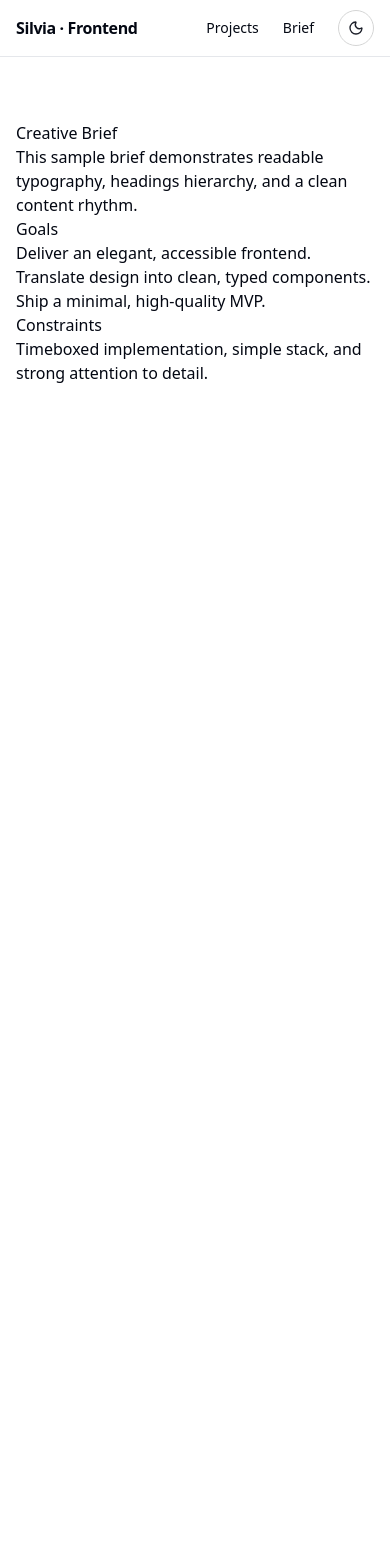
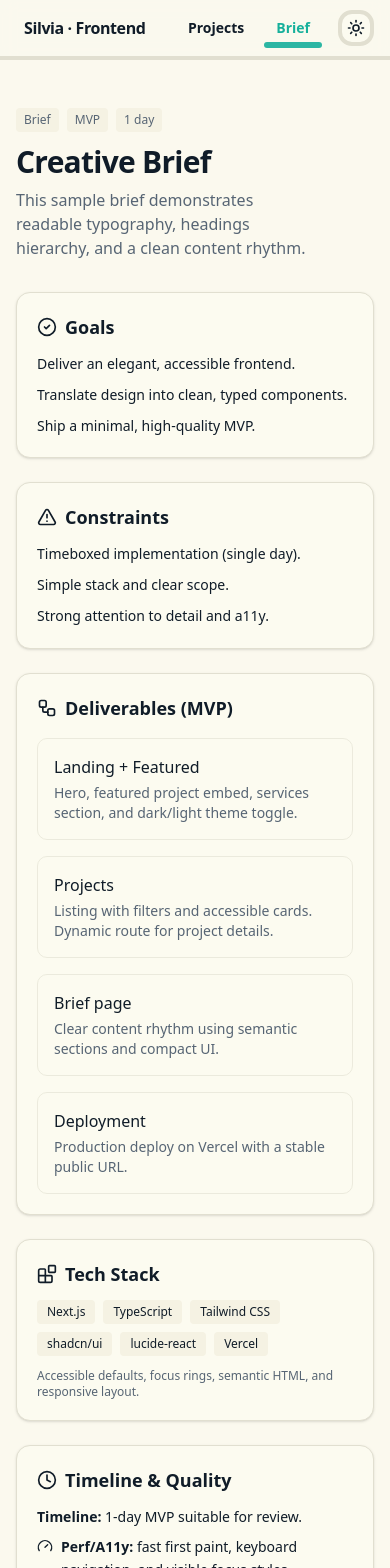
Before and after one commit to seha3/hooman-mvp, a Next.js app: page /brief in a window 390 px wide. Shown: the top 1568 px of the page. Before the commit the page ends 844 px from the top, so only its background shows below. Built offline with nearby package versions, Linux system fonts and the light colour scheme.

Commit message:
styles: improvement to styles and light/dark mode

```diff
--- a/src/app/brief/page.tsx
+++ b/src/app/brief/page.tsx
@@ -1,23 +1,138 @@
+// src/app/brief/page.tsx
 import SiteHeader from "@/components/SiteHeader";
+import Link from "next/link";
+import { CheckCircle2, AlertTriangle, Clock, Gauge, Workflow, Blocks, ExternalLink } from "lucide-react";
 
 export default function BriefPage() {
   return (
     <>
       <SiteHeader />
-      <main className="py-16 bg-background transition-colors duration-300">
-        <article className="prose prose-neutral max-w-3xl mx-auto px-4 md:px-0">
-          <h1>Creative Brief</h1>
-          <p>
+      <main className="py-12 md:py-16">
+        <article className="max-w-5xl mx-auto px-4 md:px-8">
+          {/* Intro */}
+          <header className="mb-8 md:mb-10">
+            <div className="flex items-center gap-2 text-xs text-muted-foreground">
+              <span className="px-2 py-1 rounded bg-muted">Brief</span>
+              <span className="px-2 py-1 rounded bg-muted">MVP</span>
+              <span className="px-2 py-1 rounded bg-muted">1 day</span>
+            </div>
+            <h1 className="mt-3 text-3xl md:text-4xl font-semibold tracking-tight">
+              Creative Brief
+            </h1>
+            <p className="mt-2 text-muted-foreground text-balance">
               This sample brief demonstrates readable typography, headings hierarchy, and a clean content rhythm.
             </p>
-          <h2>Goals</h2>
-          <ul>
+          </header>
+
+          {/* Two-column grid on desktop */}
+          <div className="grid gap-6 md:grid-cols-2">
+            {/* Goals */}
+            <section className="rounded-xl border border-border bg-card p-5 md:p-6 shadow-sm">
+              <h2 className="text-lg font-semibold flex items-center gap-2">
+                <CheckCircle2 className="h-5 w-5" /> Goals
+              </h2>
+              <ul className="mt-3 space-y-2 text-sm leading-relaxed">
                 <li>Deliver an elegant, accessible frontend.</li>
                 <li>Translate design into clean, typed components.</li>
                 <li>Ship a minimal, high-quality MVP.</li>
               </ul>
-          <h2>Constraints</h2>
-          <p>Timeboxed implementation, simple stack, and strong attention to detail.</p>
+            </section>
+
+            {/* Constraints */}
+            <section className="rounded-xl border border-border bg-card p-5 md:p-6 shadow-sm">
+              <h2 className="text-lg font-semibold flex items-center gap-2">
+                <AlertTriangle className="h-5 w-5" /> Constraints
+              </h2>
+              <ul className="mt-3 space-y-2 text-sm leading-relaxed">
+                <li>Timeboxed implementation (single day).</li>
+                <li>Simple stack and clear scope.</li>
+                <li>Strong attention to detail and a11y.</li>
+              </ul>
+            </section>
+
+            {/* Scope / Deliverables */}
+            <section className="rounded-xl border border-border bg-card p-5 md:p-6 shadow-sm md:col-span-2">
+              <h2 className="text-lg font-semibold flex items-center gap-2">
+                <Workflow className="h-5 w-5" /> Deliverables (MVP)
+              </h2>
+              <div className="mt-4 grid gap-4 sm:grid-cols-2">
+                <div className="rounded-lg border border-border/60 p-4">
+                  <h3 className="font-medium">Landing + Featured</h3>
+                  <p className="mt-1 text-sm text-muted-foreground">
+                    Hero, featured project embed, services section, and dark/light theme toggle.
+                  </p>
+                </div>
+                <div className="rounded-lg border border-border/60 p-4">
+                  <h3 className="font-medium">Projects</h3>
+                  <p className="mt-1 text-sm text-muted-foreground">
+                    Listing with filters and accessible cards. Dynamic route for project details.
+                  </p>
+                </div>
+                <div className="rounded-lg border border-border/60 p-4">
+                  <h3 className="font-medium">Brief page</h3>
+                  <p className="mt-1 text-sm text-muted-foreground">
+                    Clear content rhythm using semantic sections and compact UI.
+                  </p>
+                </div>
+                <div className="rounded-lg border border-border/60 p-4">
+                  <h3 className="font-medium">Deployment</h3>
+                  <p className="mt-1 text-sm text-muted-foreground">
+                    Production deploy on Vercel with a stable public URL.
+                  </p>
+                </div>
+              </div>
+            </section>
+
+            {/* Stack */}
+            <section className="rounded-xl border border-border bg-card p-5 md:p-6 shadow-sm">
+              <h2 className="text-lg font-semibold flex items-center gap-2">
+                <Blocks className="h-5 w-5" /> Tech Stack
+              </h2>
+              <ul className="mt-3 flex flex-wrap gap-2">
+                {["Next.js", "TypeScript", "Tailwind CSS", "shadcn/ui", "lucide-react", "Vercel"].map((t) => (
+                  <li key={t} className="px-2.5 py-1 rounded bg-muted text-xs">{t}</li>
+                ))}
+              </ul>
+              <div className="mt-3 text-xs text-muted-foreground">
+                Accessible defaults, focus rings, semantic HTML, and responsive layout.
+              </div>
+            </section>
+
+            {/* Timeline / Quality */}
+            <section className="rounded-xl border border-border bg-card p-5 md:p-6 shadow-sm">
+              <h2 className="text-lg font-semibold flex items-center gap-2">
+                <Clock className="h-5 w-5" /> Timeline & Quality
+              </h2>
+              <ul className="mt-3 space-y-2 text-sm leading-relaxed">
+                <li><strong>Timeline:</strong> 1-day MVP suitable for review.</li>
+                <li className="flex items-start gap-2">
+                  <Gauge className="h-4 w-4 mt-0.5 shrink-0" />
+                  <span><strong>Perf/A11y:</strong> fast first paint, keyboard navigation, and visible focus styles.</span>
+                </li>
+              </ul>
+            </section>
+          </div>
+
+          {/* Links */}
+          <footer className="mt-8 flex flex-wrap items-center gap-3">
+            <Link
+              href="/projects"
+              className="inline-flex items-center gap-2 rounded-lg px-4 py-2 text-sm font-medium
+                         border border-border bg-card hover:bg-accent/10 transition
+                         focus-visible:outline-none focus-visible:ring-2 focus-visible:ring-ring/60"
+            >
+              <ExternalLink className="h-4 w-4" />
+              View Projects
+                <Link
+                href="/"
+                className="inline-flex items-center gap-2 rounded-lg px-4 py-2 text-sm font-medium
+                            bg-primary text-primary-foreground hover:brightness-110 transition
+                            focus-visible:outline-none focus-visible:ring-2 focus-visible:ring-ring/60"
+                >
+                Back to Home
+                </Link>
+            </Link>
+          </footer>
         </article>
       </main>
     </>
--- a/src/app/globals.css
+++ b/src/app/globals.css
@@ -45,86 +45,89 @@
 
 :root {
   --radius: 0.625rem;
-  --background: oklch(1 0 0);
-  --foreground: oklch(0.13 0.028 261.692);
-  --card: oklch(1 0 0);
-  --card-foreground: oklch(0.13 0.028 261.692);
-  --popover: oklch(1 0 0);
-  --popover-foreground: oklch(0.13 0.028 261.692);
-  --primary: oklch(0.21 0.034 264.665);
-  --primary-foreground: oklch(0.985 0.002 247.839);
-  --secondary: oklch(0.967 0.003 264.542);
-  --secondary-foreground: oklch(0.21 0.034 264.665);
-  --muted: oklch(0.967 0.003 264.542);
-  --muted-foreground: oklch(0.551 0.027 264.364);
-  --accent: oklch(0.967 0.003 264.542);
-  --accent-foreground: oklch(0.21 0.034 264.665);
-  --destructive: oklch(0.577 0.245 27.325);
-  --border: oklch(0.928 0.006 264.531);
-  --input: oklch(0.928 0.006 264.531);
-  --ring: oklch(0.65 0.03 260);
-  --chart-1: oklch(0.646 0.222 41.116);
-  --chart-2: oklch(0.6 0.118 184.704);
-  --chart-3: oklch(0.398 0.07 227.392);
-  --chart-4: oklch(0.828 0.189 84.429);
-  --chart-5: oklch(0.769 0.188 70.08);
-  --sidebar: oklch(0.985 0.002 247.839);
-  --sidebar-foreground: oklch(0.13 0.028 261.692);
-  --sidebar-primary: oklch(0.21 0.034 264.665);
-  --sidebar-primary-foreground: oklch(0.985 0.002 247.839);
-  --sidebar-accent: oklch(0.967 0.003 264.542);
-  --sidebar-accent-foreground: oklch(0.21 0.034 264.665);
-  --sidebar-border: oklch(0.928 0.006 264.531);
-  --sidebar-ring: oklch(0.707 0.022 261.325);
+  --background: oklch(0.98 0.015 100);
+  --foreground: oklch(0.22 0.03 250);
+  --card: oklch(0.985 0.014 100);
+  --card-foreground: var(--foreground);
+  --popover: var(--card);
+  --popover-foreground: var(--foreground);
+  --primary: oklch(0.68 0.12 180);
+  --primary-foreground: oklch(0.98 0.01 250);
+  --secondary: oklch(0.78 0.14 95);
+  --secondary-foreground: oklch(0.22 0.03 250);
+  --muted: oklch(0.96 0.02 100);
+  --muted-foreground: oklch(0.50 0.03 250);
+  --accent: oklch(0.80 0.10 40);
+  --accent-foreground: oklch(0.25 0.04 250);
+  --destructive: oklch(0.65 0.20 25);
+  --border: oklch(0.90 0.02 100);
+  --input: var(--border);
+  --ring: oklch(0.70 0.10 330);
+  --chart-1: oklch(0.69 0.20 330);
+  --chart-2: oklch(0.82 0.16 175);
+  --chart-3: oklch(0.85 0.17 95);
+  --chart-4: oklch(0.72 0.15 55);
+  --chart-5: oklch(0.62 0.18 260);
+  --sidebar: oklch(0.98 0.015 100);
+  --sidebar-foreground: var(--foreground);
+  --sidebar-primary: var(--primary);
+  --sidebar-primary-foreground: var(--primary-foreground);
+  --sidebar-accent: var(--secondary);
+  --sidebar-accent-foreground: var(--secondary-foreground);
+  --sidebar-border: var(--border);
+  --sidebar-ring: var(--ring);
   --hero-gradient:
-    radial-gradient(1200px 400px at 100% -10%, oklch(var(--muted)) 0%, transparent 60%),
-    radial-gradient(800px 280px at -10% 10%,  oklch(var(--accent)/.55) 0%, transparent 65%),
-    radial-gradient(1px 1px at 25% 25%,       oklch(var(--border)/.70) 1px, transparent 0);
+    radial-gradient(1100px 360px at 85% -15%, oklch(var(--secondary)/.55) 0%, transparent 65%),
+    radial-gradient(900px 300px at -10% 110%, oklch(var(--accent)/.45) 0%, transparent 70%),
+    radial-gradient(1px 1px at 25% 25%, oklch(var(--border)/.75) 1px, transparent 0);
   --hero-repeat: no-repeat, no-repeat, repeat;
   --hero-size: auto, auto, 28px 28px;
   --hero-position: center, center, 0 0;
 }
 
 .dark {
-  --background: oklch(0.13 0.028 261.692);
-  --foreground: oklch(0.985 0.002 247.839);
-  --card: oklch(0.21 0.034 264.665);
-  --card-foreground: oklch(0.985 0.002 247.839);
-  --popover: oklch(0.21 0.034 264.665);
-  --popover-foreground: oklch(0.985 0.002 247.839);
-  --primary: oklch(0.928 0.006 264.531);
-  --primary-foreground: oklch(0.21 0.034 264.665);
-  --secondary: oklch(0.278 0.033 256.848);
-  --secondary-foreground: oklch(0.985 0.002 247.839);
-  --muted: oklch(0.278 0.033 256.848);
-  --muted-foreground: oklch(0.707 0.022 261.325);
-  --accent: oklch(0.278 0.033 256.848);
-  --accent-foreground: oklch(0.985 0.002 247.839);
-  --destructive: oklch(0.704 0.191 22.216);
-  --border: oklch(1 0 0 / 10%);
-  --input: oklch(1 0 0 / 15%);
-  --ring: oklch(0.551 0.027 264.364);
-  --chart-1: oklch(0.488 0.243 264.376);
-  --chart-2: oklch(0.696 0.17 162.48);
-  --chart-3: oklch(0.769 0.188 70.08);
-  --chart-4: oklch(0.627 0.265 303.9);
-  --chart-5: oklch(0.645 0.246 16.439);
-  --sidebar: oklch(0.21 0.034 264.665);
-  --sidebar-foreground: oklch(0.985 0.002 247.839);
-  --sidebar-primary: oklch(0.488 0.243 264.376);
-  --sidebar-primary-foreground: oklch(0.985 0.002 247.839);
-  --sidebar-accent: oklch(0.278 0.033 256.848);
-  --sidebar-accent-foreground: oklch(0.985 0.002 247.839);
-  --sidebar-border: oklch(1 0 0 / 10%);
-  --sidebar-ring: oklch(0.551 0.027 264.364);
+  --background: oklch(0.18 0.03 250);          /* graphite */
+  --foreground: oklch(0.97 0.01 100);
+  --card: oklch(0.22 0.03 250);
+  --card-foreground: var(--foreground);
+  --popover: var(--card);
+  --popover-foreground: var(--foreground);
+  ---primary: oklch(0.78 0.19 330);             /* +lum para contraste en dark */
+  --primary-foreground: oklch(0.20 0.03 250);
+  --secondary: oklch(0.78 0.10 165);
+  --secondary-foreground: oklch(0.18 0.03 250);
+  --muted: oklch(0.26 0.02 250);
+  --muted-foreground: oklch(0.78 0.03 250);
+  --accent: oklch(0.86 0.14 95);
+  --accent-foreground: oklch(0.20 0.03 250);
+  --destructive: oklch(0.72 0.18 25);
+  --border: oklch(1 0 0 / 12%);
+  --input: oklch(1 0 0 / 16%);
+  --ring: oklch(0.78 0.10 330);
+  --chart-2: oklch(0.74 0.16 175);
+  --chart-3: oklch(0.80 0.15 95);
+  --chart-4: oklch(0.70 0.14 55);
+  --chart-5: oklch(0.68 0.16 260);
+  --sidebar: oklch(0.22 0.03 250);
+  --sidebar-foreground: var(--foreground);
+  --sidebar-primary: var(--primary);
+  --sidebar-primary-foreground: var(--primary-foreground);
+  --sidebar-accent: var(--muted);
+  --sidebar-accent-foreground: var(--foreground);
+  --sidebar-border: oklch(1 0 0 / 12%);
+  --sidebar-ring: var(--ring);
   --hero-gradient:
-    radial-gradient(1000px 380px at 80% -20%, oklch(var(--primary)/.35) 0%, transparent 70%),
-    radial-gradient(800px 260px at 0% 120%,   oklch(var(--ring)/.25)    0%, transparent 75%),
-    radial-gradient(1px 1px at 25% 25%,       oklch(var(--border)/.55)  1px, transparent 0);
+    radial-gradient(1000px 340px at 80% -20%, oklch(var(--primary)/.32) 0%, transparent 70%),
+    radial-gradient(800px 260px at 0% 120%,   oklch(var(--accent)/.22) 0%, transparent 75%),
+    radial-gradient(1px 1px at 25% 25%,       oklch(var(--border)/.55) 1px, transparent 0);
   --hero-repeat: no-repeat, no-repeat, repeat;
   --hero-size: auto, auto, 28px 28px;
   --hero-position: center, center, 0 0;
 }
+
+/* utilidades “soft brutalism” */
+.brutal-shadow { box-shadow: 0 0 0 3px oklch(var(--border)) , 6px 6px 0 0 oklch(0 0 0 / .12); }
+.brutal-outline { outline: 3px solid oklch(var(--foreground)/.12); outline-offset: 0; }
 
 /* light background (only light mode) */
 .light-surface {
@@ -181,4 +184,13 @@
   body {
     @apply bg-background text-foreground;
   }
+    :where(button, [type="button"], [type="submit"], [type="reset"],
+         a, input, select, textarea):focus-visible {
+    outline: 3px solid oklch(var(--ring));
+    outline-offset: 2px;
+  }
+
+  :where(button, a):focus-visible {
+    border-radius: var(--radius-md);
+  }
 }
--- a/src/app/layout.tsx
+++ b/src/app/layout.tsx
@@ -1,6 +1,7 @@
 import type { Metadata } from "next";
 import { Geist, Geist_Mono } from "next/font/google";
 import "./globals.css";
+import { Providers } from "./providers";
 
 const geistSans = Geist({
   variable: "--font-geist-sans",
@@ -17,37 +18,25 @@ export const metadata: Metadata = {
   description: "Human-centred web experiences — MVP",
 };
 
-export default function RootLayout({
-  children,
-}: Readonly<{ children: React.ReactNode }>) {
+export default function RootLayout({ children }: { children: React.ReactNode }) {
   return (
     <html lang="en" suppressHydrationWarning>
-      <head>
+      <body className={`${geistSans.variable} ${geistMono.variable}`}>
+        {/* Aplica tema inicial antes de hidratar */}
         <script
           dangerouslySetInnerHTML={{
             __html: `
 (function () {
   try {
     var t = localStorage.getItem('theme');
-    if (!t) {
-      t = window.matchMedia('(prefers-color-scheme: dark)').matches ? 'dark' : 'light';
-    }
-    if (t === 'dark') document.documentElement.classList.add('dark');
+    if (!t) t = window.matchMedia('(prefers-color-scheme: dark)').matches ? 'dark' : 'light';
+    document.documentElement.classList.toggle('dark', t === 'dark');
   } catch (e) {}
 })();
           `,
           }}
         />
-      </head>
-      <body
-        className={[
-          geistSans.variable,
-          geistMono.variable,
-          "min-h-screen bg-background text-foreground antialiased",
-          "transition-colors duration-300",
-        ].join(" ")}
-      >
-        {children}
+        <Providers>{children}</Providers>
       </body>
     </html>
   );
--- /dev/null
+++ b/src/app/providers.tsx
@@ -0,0 +1,17 @@
+"use client";
+
+import { ThemeProvider } from "next-themes";
+
+export function Providers({ children }: { children: React.ReactNode }) {
+  return (
+    <ThemeProvider
+      attribute="class"
+      storageKey="theme"
+      defaultTheme="system"
+      enableSystem
+      disableTransitionOnChange
+    >
+      {children}
+    </ThemeProvider>
+  );
+}
--- /dev/null
+++ b/src/components/Button.tsx
@@ -0,0 +1,46 @@
+import { cn } from "@/lib/utils";
+import Link from "next/link";
+
+interface ButtonProps extends React.ButtonHTMLAttributes<HTMLButtonElement> {
+  variant?: "primary" | "outline" | "ghost";
+  href?: string;
+}
+
+export function Button({
+  variant = "primary",
+  href,
+  className,
+  children,
+  ...props
+}: ButtonProps) {
+  const base = "inline-flex items-center justify-center rounded-xl font-semibold transition-all duration-300 btn-shine";
+
+  const variants = {
+    primary: "bg-primary text-primary-foreground brutal-shadow hover:brightness-110",
+    outline:
+      "bg-background text-foreground border-4 border-border brutal-shadow hover:bg-muted",
+    ghost: "text-foreground hover:bg-muted/50",
+  };
+
+  const classes = cn(base, variants[variant], className);
+
+  if (href) {
+    const { onClick, ...rest } = props;
+    return (
+      <Link
+        href={href}
+        className={classes}
+        onClick={onClick as React.MouseEventHandler<HTMLAnchorElement> | undefined}
+        {...(rest as React.AnchorHTMLAttributes<HTMLAnchorElement>)}
+      >
+        {children}
+      </Link>
+    );
+  }
+
+  return (
+    <button className={classes} {...props}>
+      {children}
+    </button>
+  );
+}
--- a/src/components/FeaturedProject.tsx
+++ b/src/components/FeaturedProject.tsx
@@ -9,7 +9,6 @@ export default function FeaturedProject({ slug }: { slug: string }) {
   return (
     <section className="py-16 md:py-20">
       <div className="max-w-6xl mx-auto px-6 md:px-8">
-        {/* Header: texto y CTAs apilados en mobile; en dos columnas desde md */}
         <header className="mb-6 grid gap-4 md:grid-cols-[1fr,auto] md:items-end">
           <div>
             <p className="text-xs px-2 py-1 rounded bg-muted inline-block mb-2">Featured</p>
@@ -21,7 +20,6 @@ export default function FeaturedProject({ slug }: { slug: string }) {
             </p>
           </div>
 
-          {/* CTAs: full-width y apiladas en mobile; fila desde sm */}
           <div className="flex flex-col sm:flex-row gap-2 sm:justify-end">
             <Link
               href={`/projects/${p.slug}`}
@@ -60,7 +58,6 @@ export default function FeaturedProject({ slug }: { slug: string }) {
           </div>
         </header>
 
-        {/* Preview responsive: contenedor 16:9 para evitar saltos; iframe > imagen > placeholder */}
         <div className="rounded-xl border border-border bg-card shadow-sm overflow-hidden">
           {p.demoUrl ? (
             <div className="relative w-full" style={{ paddingTop: "56.25%" }}>
--- a/src/components/SiteHeader.tsx
+++ b/src/components/SiteHeader.tsx
@@ -1,34 +1,57 @@
+"use client"
+
+import dynamic from "next/dynamic";
 import Link from "next/link";
-import ThemeToggle from "@/components/ThemeToggle";
+import { usePathname } from "next/navigation";
+const ThemeToggle = dynamic(() => import("@/components/ThemeToggle"), { ssr: false });
 
 export default function SiteHeader() {
+  const pathname = usePathname();
+
+  const linkBase =
+    "relative rounded-xl px-3 py-1.5 font-semibold transition-colors outline-none " +
+    "hover:bg-sidebar-accent hover:text-sidebar-accent-foreground " +
+    "focus-visible:ring-2 focus-visible:ring-sidebar-ring/60";
+
+  const isActive = (href: string) => pathname === href;
+
   return (
     <header
       id="header"
-      className="sticky top-0 z-40 bg-background/70 backdrop-blur border-b border-border"
+      className="sticky top-0 z-40 border-b-4 border-sidebar-border bg-sidebar/80 backdrop-blur text-sidebar-foreground before:content-[''] before:absolute before:inset-x-0 before:top-0 before:h-[3px] before:bg-[oklch(var(--border))]"
     >
       <nav className="max-w-6xl mx-auto px-4 md:px-8 h-14 flex items-center justify-between">
         <Link
           href="/"
-          className="font-semibold tracking-tight text-foreground hover:text-primary transition-colors"
+          className="rounded-xl px-2 py-1 font-extrabold tracking-tight hover:text-sidebar-primary focus-visible:ring-2 focus-visible:ring-sidebar-ring/60"
         >
           Silvia · Frontend
         </Link>
 
-        <div className="flex items-center gap-6 text-sm text-foreground">
+        <div className="flex items-center gap-2 text-sm">
           <Link
             href="/projects"
-            className="hover:text-primary transition-colors hover:underline"
+            className={`${linkBase} ${isActive("/projects") ? "text-sidebar-primary" : ""}`}
           >
             Projects
+            {isActive("/projects") && (
+              <span className="pointer-events-none absolute left-0 right-0 -bottom-1 h-1.5 rounded-full bg-sidebar-primary/90" />
+            )}
           </Link>
+
           <Link
             href="/brief"
-            className="hover:text-primary transition-colors hover:underline"
+            className={`${linkBase} ${isActive("/brief") ? "text-sidebar-primary" : ""}`}
           >
             Brief
+            {isActive("/brief") && (
+              <span className="pointer-events-none absolute left-0 right-0 -bottom-1 h-1.5 rounded-full bg-sidebar-primary/90" />
+            )}
           </Link>
-          <ThemeToggle />
+
+          <div className="ml-2">
+            <ThemeToggle />
+          </div>
         </div>
       </nav>
     </header>
--- a/src/components/ThemeToggle.tsx
+++ b/src/components/ThemeToggle.tsx
@@ -1,24 +1,30 @@
 "use client";
 
-import { Moon, Sun } from "lucide-react";
+import { Sun, Moon } from "lucide-react";
 
 export default function ThemeToggle() {
-  const toggle = () => {
-    const html = document.documentElement;
-    const nextIsDark = !html.classList.contains("dark");
-    html.classList.toggle("dark", nextIsDark);
-    localStorage.setItem("theme", nextIsDark ? "dark" : "light");
+  const handleClick = () => {
+    const root = document.documentElement;
+    const isDark = root.classList.contains("dark");
+    const next = isDark ? "light" : "dark";
+    root.classList.toggle("dark", next === "dark");
+    try { localStorage.setItem("theme", next); } catch {}
   };
 
   return (
     <button
-      onClick={toggle}
+      onClick={handleClick}
       aria-label="Toggle theme"
-      title="Toggle theme"
-      className="inline-flex h-9 w-9 items-center justify-center rounded-full border border-neutral-300 bg-card/70 text-foreground/90 hover:bg-card transition dark:border-neutral-700 dark:bg-neutral-900/60"
+      className="relative flex items-center justify-center w-9 h-9 rounded-xl border-4 border-border bg-card brutal-shadow
+                 text-foreground hover:bg-accent hover:text-accent-foreground transition-all
+                 focus-visible:outline-none focus-visible:ring-4 focus-visible:ring-ring/60"
     >
-      <Sun className="h-4 w-4 hidden dark:block" />
-      <Moon className="h-4 w-4 block dark:hidden" />
+      <span
+        className="absolute inset-0 opacity-[0.07] rounded-xl bg-[oklch(var(--ring))] pointer-events-none"
+        aria-hidden="true"
+      />
+      <Sun size={18} strokeWidth={2.2} className="inline dark:hidden" />
+      <Moon size={18} strokeWidth={2.2} className="hidden dark:inline" />
     </button>
   );
 }
```
Also changed, not shown: src/components/Hero.tsx (+20 -21 lines), src/components/ProjectCard.tsx (+19 -7 lines), src/components/ProjectCardSkeleton.tsx (+9 -6 lines). Lines whose indentation alone changed are shown as unchanged.
